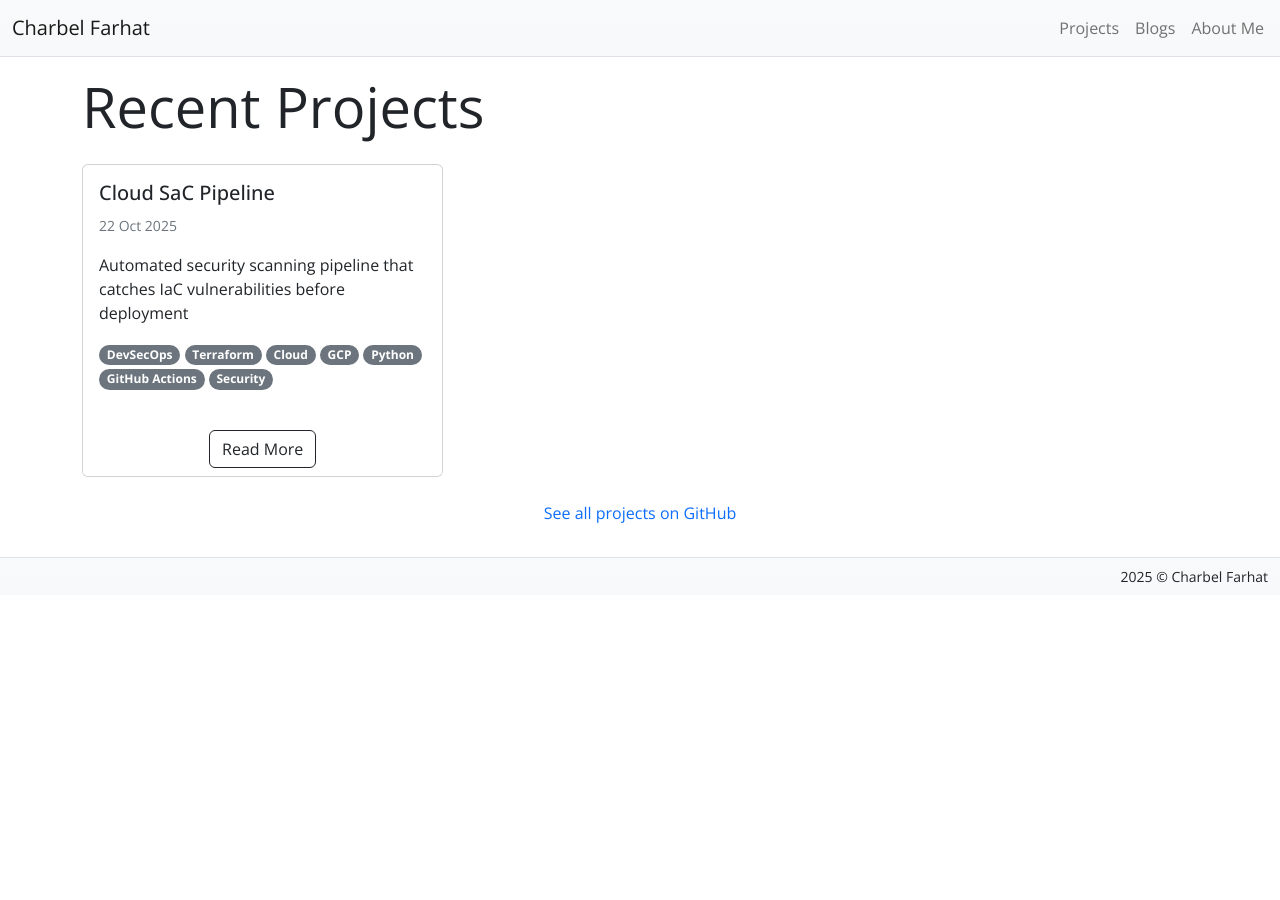
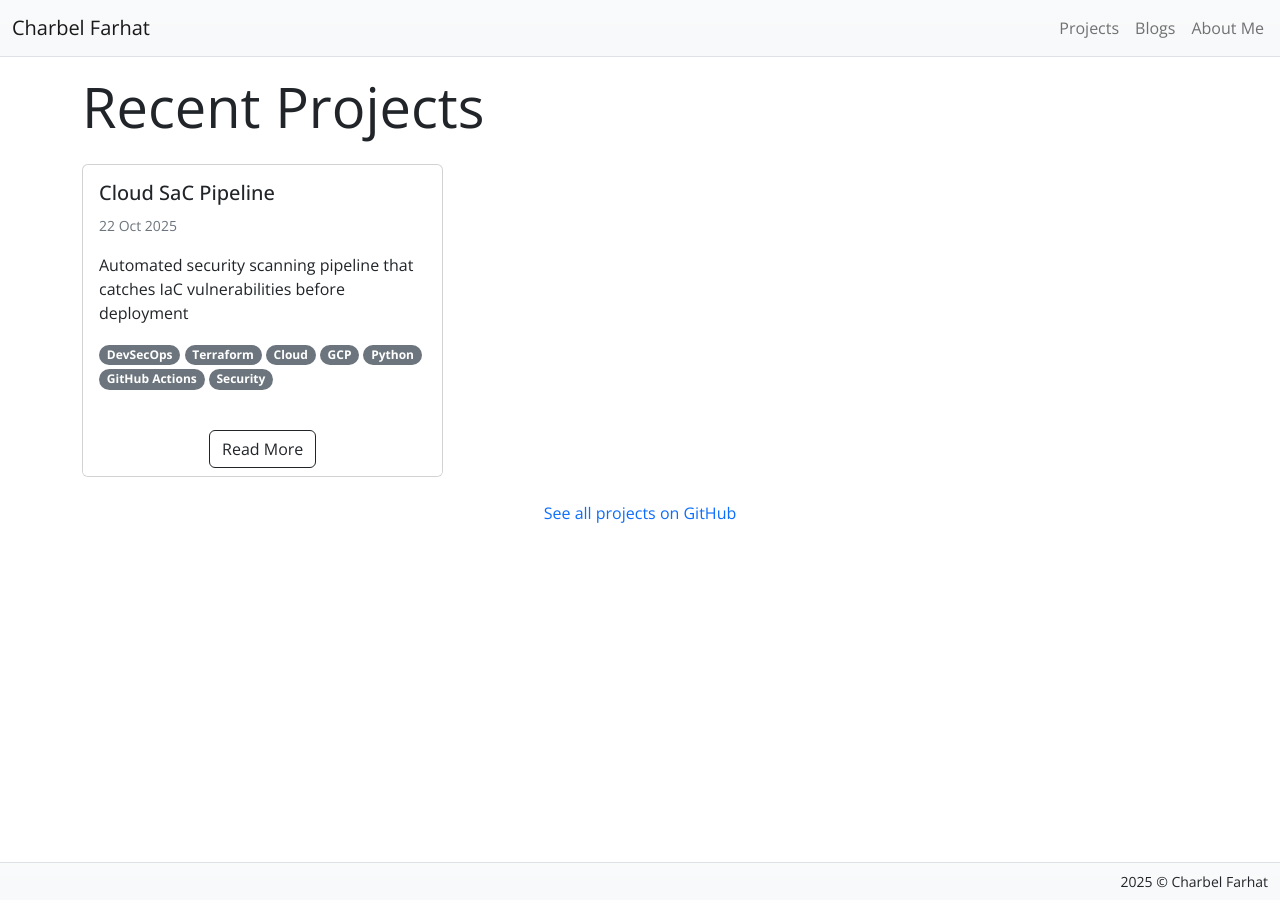
Before and after one commit to dwBruijn/dwBruijn.github.io, a Jekyll site: the page built from projects/index.html, in a window 1280 px wide. Built offline with Jekyll 4.4.1, drawn with Linux system fonts in a browser that asks for light colours.

Commit message:
footer fix

```diff
--- a/_includes/footer.html
+++ b/_includes/footer.html
@@ -1,4 +1,4 @@
-<footer class="navbar navbar-expand navbar-light bg-light bg-gradient border-top">
+<footer class="navbar navbar-expand navbar-light bg-light bg-gradient border-top mt-auto">
   <div class="container-fluid">
     <div class="ms-auto">
       <ul class="navbar-nav mb-2 mb-lg-0">
--- a/_layouts/default.html
+++ b/_layouts/default.html
@@ -41,7 +41,7 @@
 
     <title>{{ title }}</title>
   </head>
-  <body>
+  <body class="d-flex flex-column min-vh-100">
   {{ content }}
   <script src="https://cdn.jsdelivr.net/npm/bootstrap@5.2.0-beta1/dist/js/bootstrap.bundle.min.js" integrity="sha384-pprn3073KE6tl6bjs2QrFaJGz5/SUsLqktiwsUTF55Jfv3qYSDhgCecCxMW52nD2" crossorigin="anonymous"></script>
   </body>
```
